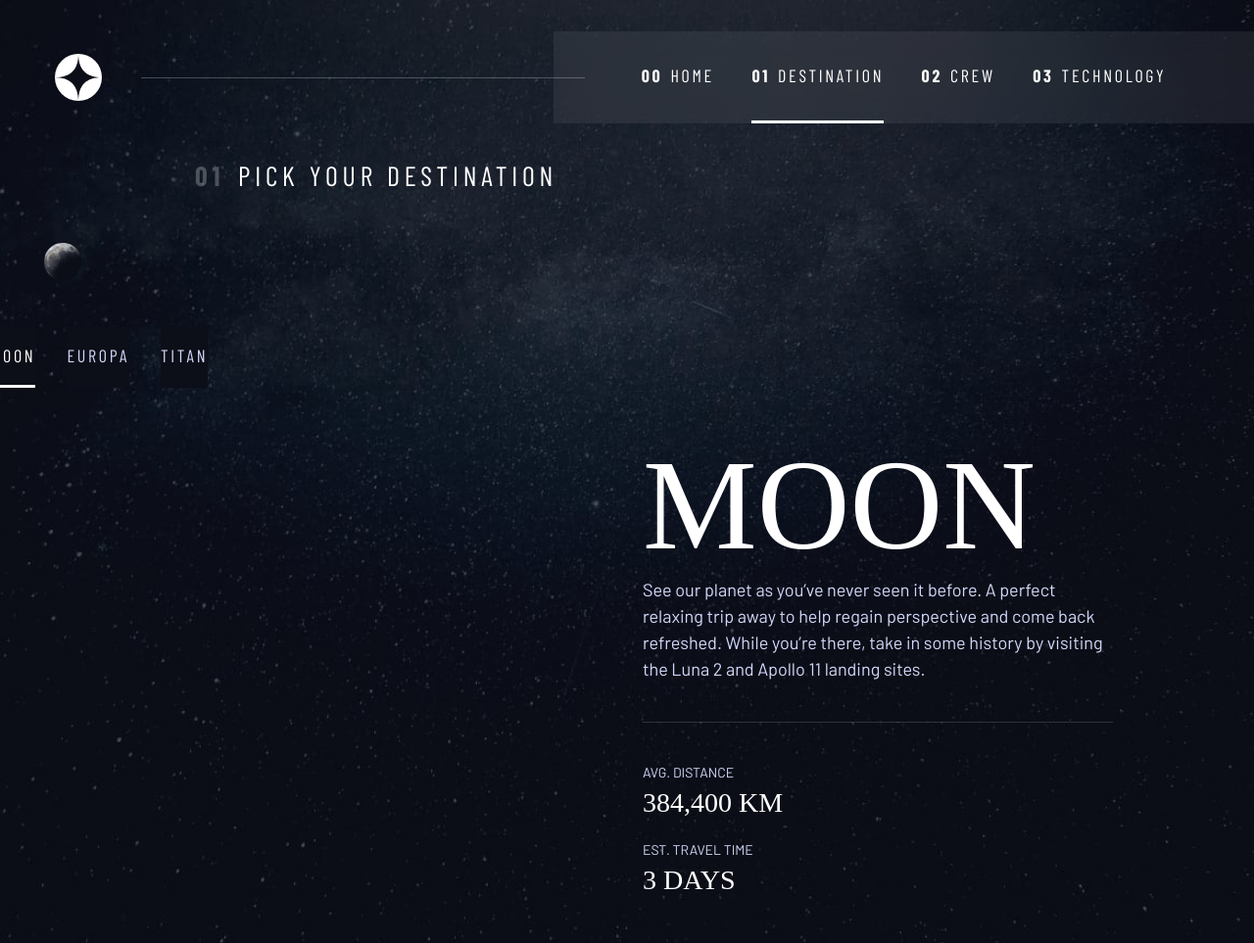
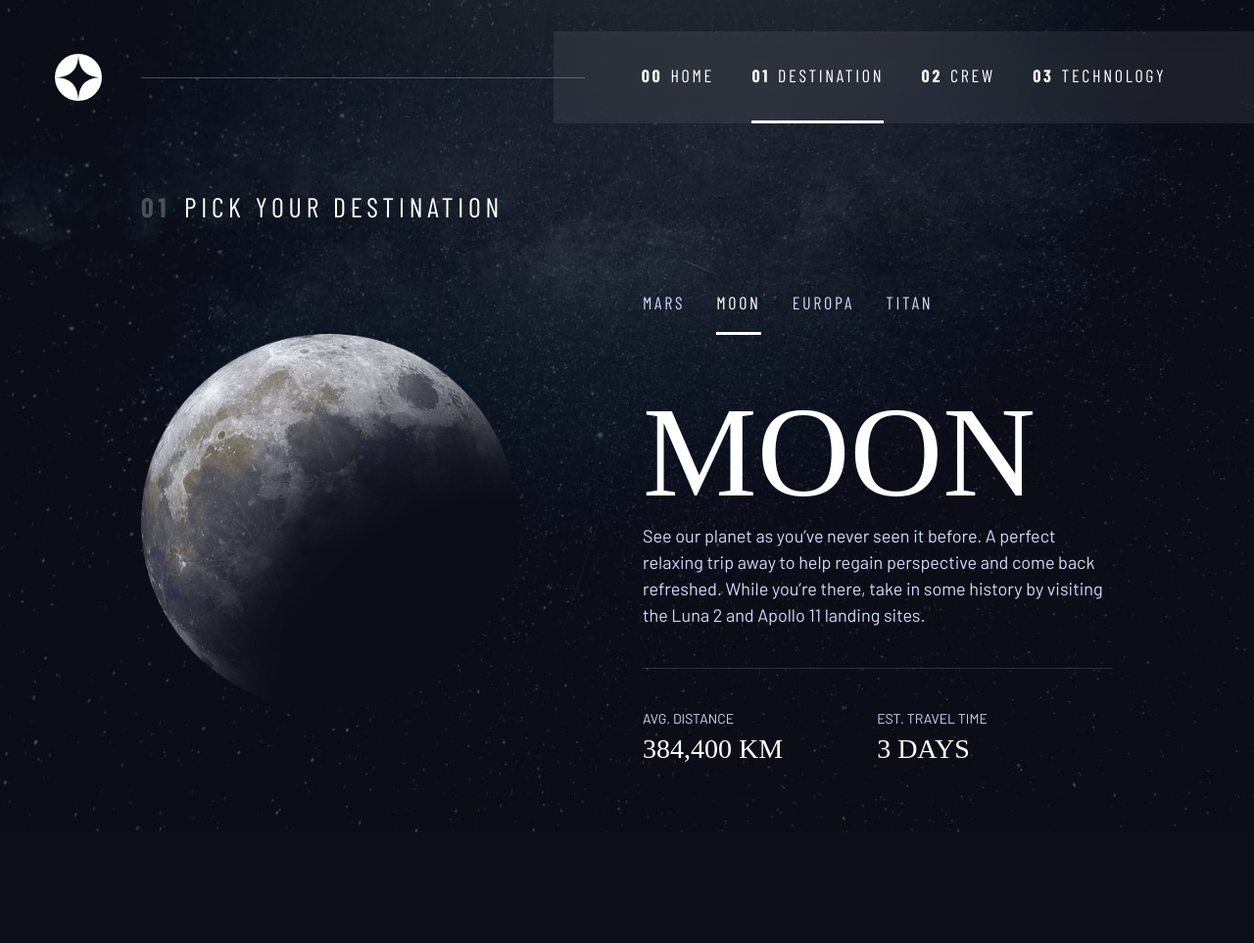
Before and after one commit to PDLIF/practicing, a plain HTML site: page different/scrimba-space-tourism-website-main/destination-moon.html in a window 1280 px wide. Shown: the top 963 px of the page at 98% size. After the commit the page ends 850 px from the top, so only its background shows below. Drawn offline with nearby package versions, Linux system fonts and the light colour scheme; a web font is replaced by a local one.

Commit message:
large screen layout

```diff
--- a/different/scrimba-space-tourism-website-main/destination-moon.html
+++ b/different/scrimba-space-tourism-website-main/destination-moon.html
@@ -41,10 +41,10 @@
         <img src="assets/destination/image-moon.png" alt="the moon">
 
         <div class="tab-list underline-indicators flex">
-            <button aria-selected="false" class="uppercase ff-sans-cond text-light bg-dark letter-spacing-2">Mars</button>
-            <button aria-selected="true" class="uppercase ff-sans-cond text-light bg-dark letter-spacing-2">Moon</button>
-            <button aria-selected="false" class="uppercase ff-sans-cond text-light bg-dark letter-spacing-2">Europa</button>
-            <button aria-selected="false" class="uppercase ff-sans-cond text-light bg-dark letter-spacing-2">Titan</button>
+            <button aria-selected="false" class="uppercase ff-sans-cond text-light bg-dark letter-spacing-2" style="background: none;">Mars</button>
+            <button aria-selected="true" class="uppercase ff-sans-cond text-light bg-dark letter-spacing-2" style="background: none;">Moon</button>
+            <button aria-selected="false" class="uppercase ff-sans-cond text-light bg-dark letter-spacing-2" style="background: none;">Europa</button>
+            <button aria-selected="false" class="uppercase ff-sans-cond text-light bg-dark letter-spacing-2" style="background: none;">Titan</button>
         </div>
 
         <article class="destination-info text-light">
--- a/different/scrimba-space-tourism-website-main/style.css
+++ b/different/scrimba-space-tourism-website-main/style.css
@@ -547,6 +547,22 @@ body {
     margin-top: 2.5rem;
 }
 
+.destination-meta p {
+    font-size: 1.75rem;
+}
+
+@media (min-width: 35rem) {
+    .numbered-title {
+        justify-self: start;
+        margin-top: 2rem;
+    }
+
+    .destination-meta {
+        flex-direction: row;
+        justify-content: space-evenly;
+    }
+}
+
 @media (min-width: 45em) {
     .grid-container {
         text-align: left;
@@ -554,16 +570,34 @@ body {
         grid-template-columns: minmax(1rem, 1fr) repeat(2, minmax(0, 30rem)) minmax(1rem, 1fr);
     }
 
-    .grid-container > *:first-child {
-        grid-column: 2;
-    }
-
-    .grid-container > *:last-child {
-        grid-column: 3;
-    }
-
     .grid-container--home {
         padding-bottom: max(6rem, 20vh);
         align-items: end;
     }
+
+    .grid-container--home > *:first-child {
+        grid-column: 2;
+    }
+
+    .grid-container--home > *:last-child {
+        grid-column: 3;
+    }
+
+    .grid-container--destination {
+        justify-items: start;
+        align-content: start;
+        grid-template-areas:
+            '. title title .'
+            '. image tabs .'
+            '. image content .'
+    }
+
+    .grid-container--destination > img {
+        max-width: 80%;
+    }
+
+    .destination-meta {
+        --gap: 6rem;
+        justify-content: start;
+    }
 }
```
